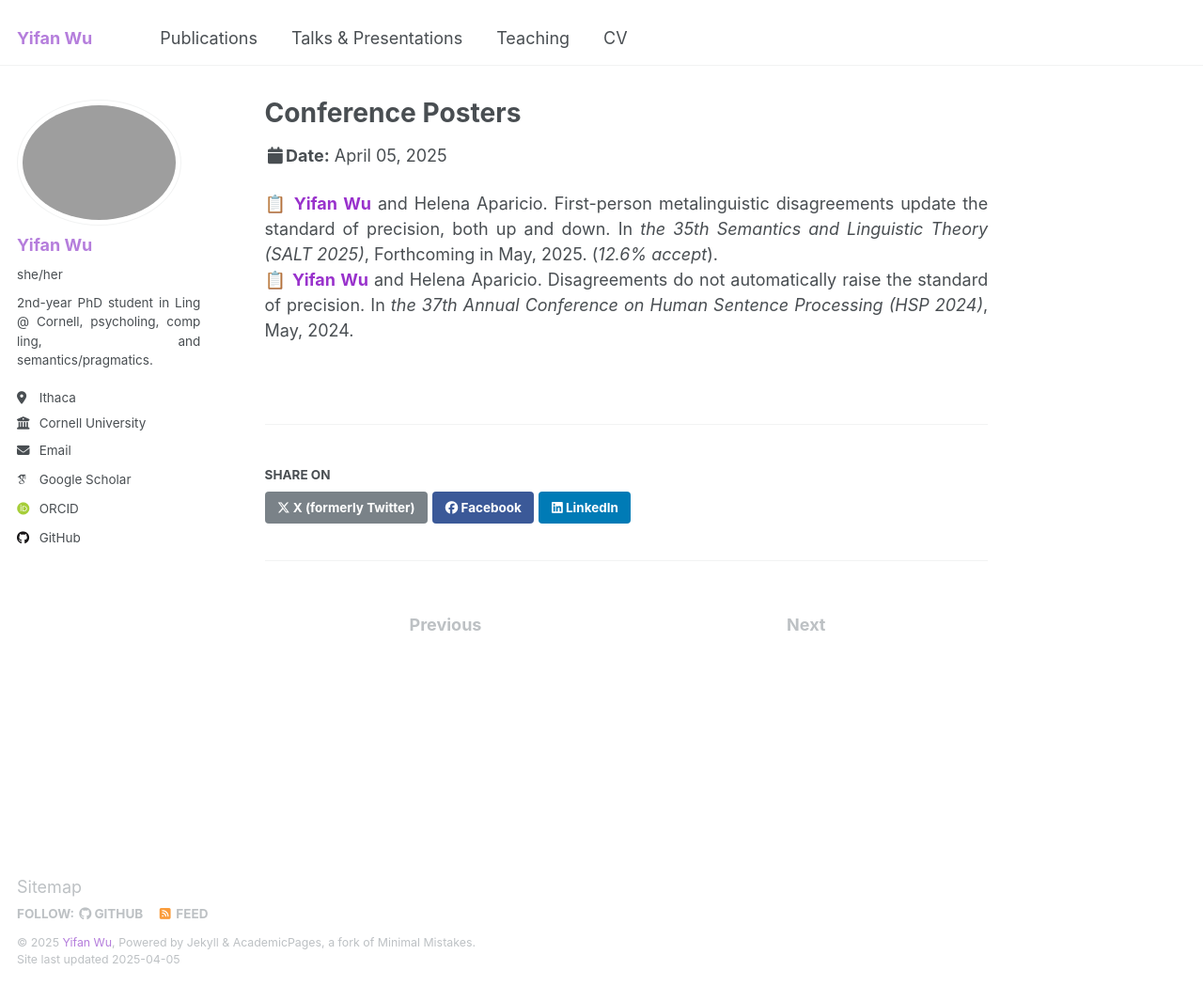
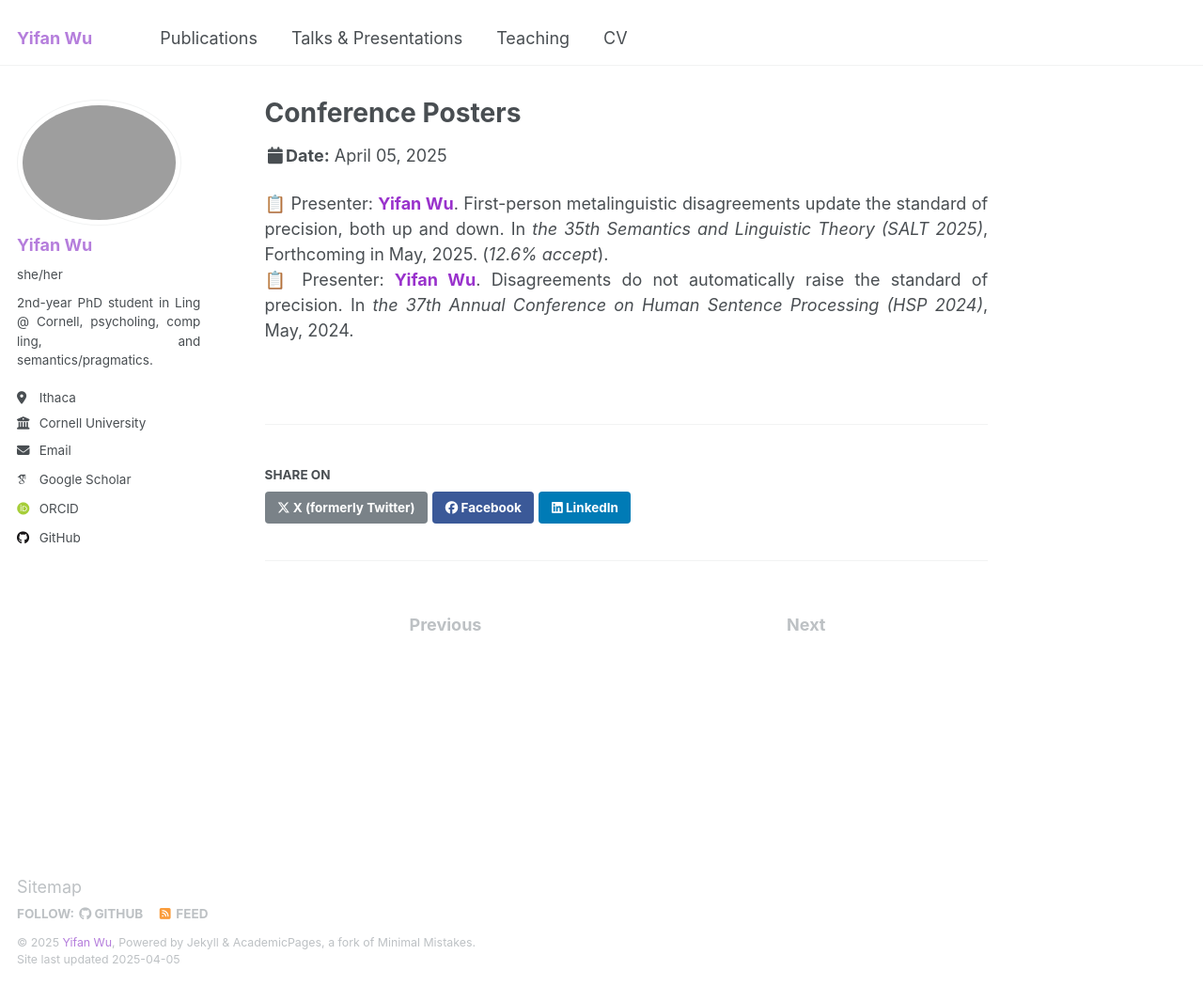
Before and after one commit to lynn-yifanwu-ling/lynn-yifanwu-ling.github.io, a Jekyll site: the page built from _talks/posters.md, in a window 1280 px wide and 1049 px high. Shown: the whole window at 94% size. Built offline with Jekyll 4.4.1, drawn with Linux system fonts in a browser that asks for light colours; emoji names are drawn with the system emoji font; some web fonts are replaced.

Commit message:
Update posters.md

```diff
--- a/_talks/posters.md
+++ b/_talks/posters.md
@@ -5,5 +5,5 @@ type: "Talk"
 permalink: /talks/conference_posters
 ---
 
-:clipboard: **<span style="color: #9932CC;">Yifan Wu</span>** and Helena Aparicio. First-person metalinguistic disagreements update the standard of precision, both up and down. In *the 35th Semantics and Linguistic Theory (SALT 2025)*, Forthcoming in May, 2025. (*12.6% accept*). <br>
-:clipboard: **<span style="color: #9932CC;">Yifan Wu</span>** and Helena Aparicio. Disagreements do not automatically raise the standard of precision. In *the 37th Annual Conference on Human Sentence Processing (HSP 2024)*, May, 2024.
+:clipboard: Presenter: **<span style="color: #9932CC;">Yifan Wu</span>**. First-person metalinguistic disagreements update the standard of precision, both up and down. In *the 35th Semantics and Linguistic Theory (SALT 2025)*, Forthcoming in May, 2025. (*12.6% accept*). <br>
+:clipboard: Presenter: **<span style="color: #9932CC;">Yifan Wu</span>**. Disagreements do not automatically raise the standard of precision. In *the 37th Annual Conference on Human Sentence Processing (HSP 2024)*, May, 2024.
```
